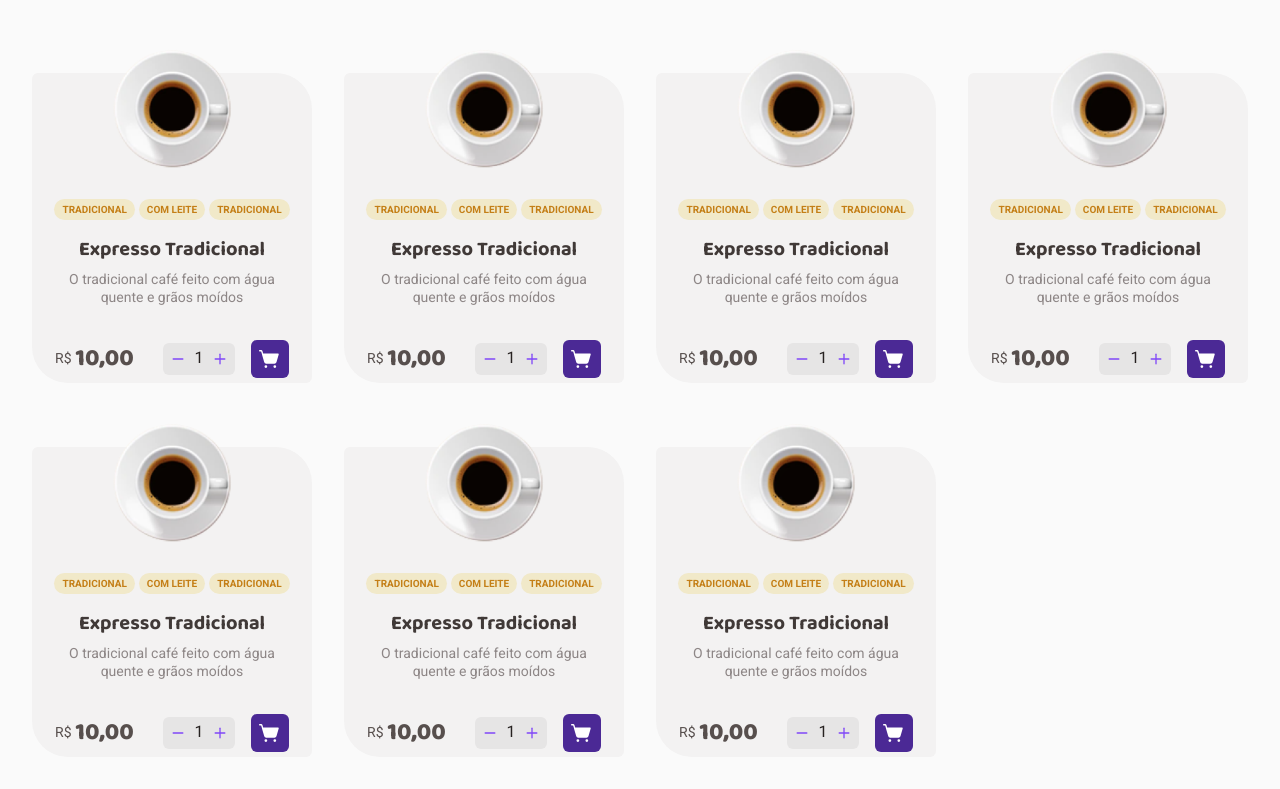
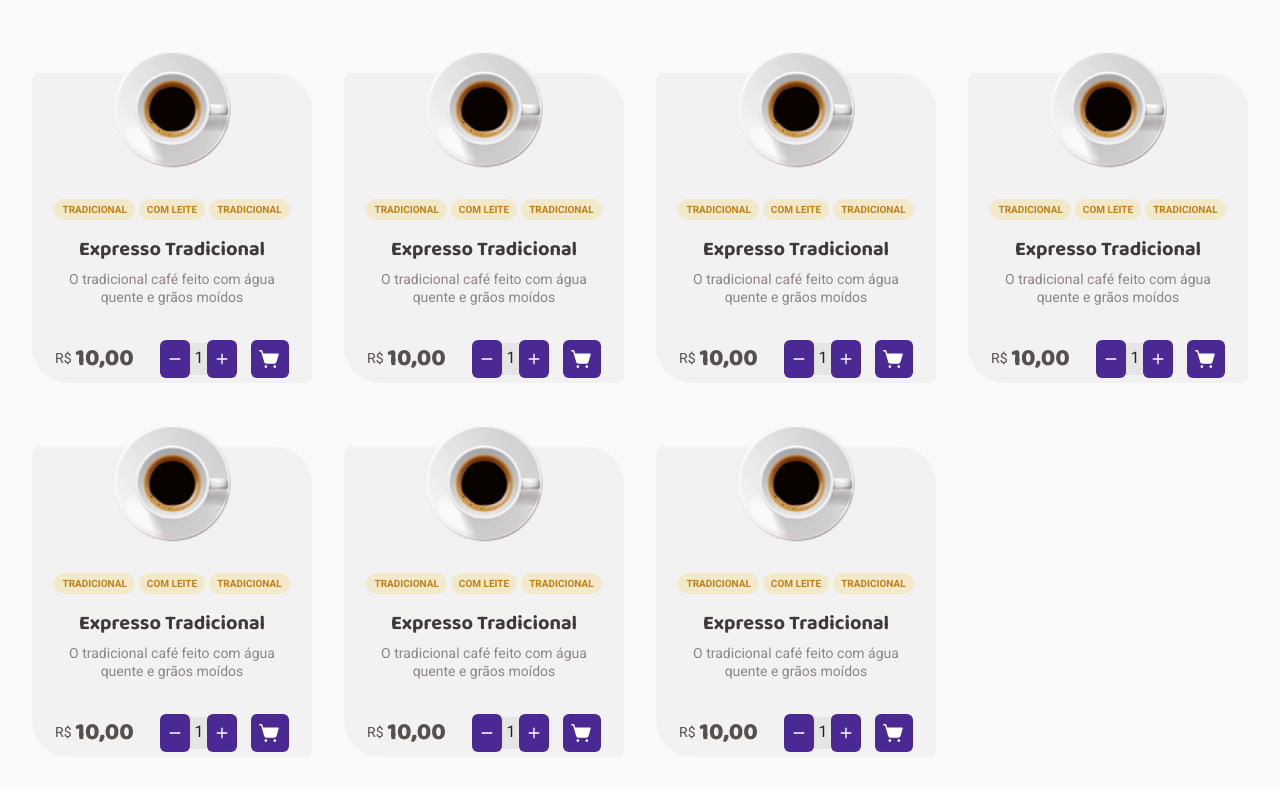
Before and after one commit to venturions/rocketseat-desafio-coffe-delivery, a React (Vite) app: page / in a window 1280 px wide. Shown: the part 705-1494 px from the top of the page. Built offline with nearby package versions, Linux system fonts and the light colour scheme.

Commit message:
adição da lógica de adição e subtração no counter

```diff
--- a/src/components/Counter/index.tsx
+++ b/src/components/Counter/index.tsx
@@ -1,13 +1,34 @@
 import { Minus, Plus } from "phosphor-react";
 import { CounterContainer } from "./styles";
 import { TextM } from "../Typography";
+import { useState } from "react";
 
 export function Counter() {
+  const [coffeeQuantity, setCoffeeQuantity] = useState(1);
+
+  function handleAddCoffeeQuantity() {
+    setCoffeeQuantity((state) => {
+      return state + 1;
+    });
+  }
+
+  function handleSubCoffeeQuantity() {
+    if (coffeeQuantity > 1) {
+      setCoffeeQuantity((state) => {
+        return state - 1;
+      });
+    }
+  }
+
   return (
     <CounterContainer>
-      <Minus weight="bold" size={14} />
-      <TextM color="base-title">1</TextM>
-      <Plus weight="bold" size={14} />
+      <button onClick={handleSubCoffeeQuantity}>
+        <Minus weight="bold" size={14} />
+      </button>
+      <TextM color="base-title">{coffeeQuantity}</TextM>
+      <button onClick={handleAddCoffeeQuantity}>
+        <Plus weight="bold" size={14} />
+      </button>
     </CounterContainer>
   );
 }
--- a/src/components/Counter/styles.ts
+++ b/src/components/Counter/styles.ts
@@ -14,13 +14,23 @@ export const CounterContainer = styled.div`
   background: ${(props) => props.theme["base-button"]};
   border-radius: 6px;
 
-  > svg {
-    color: ${(props) => props.theme.purple};
-  }
-
   p {
     width: 20px;
     height: 21px;
     text-align: center;
   }
+
+  button {
+    margin: 0;
+    padding: 0;
+    background: transparent;
+
+    :hover {
+      background: transparent;
+    }
+
+    > svg {
+      color: ${(props) => props.theme.purple};
+    }
+  }
 `;
```
